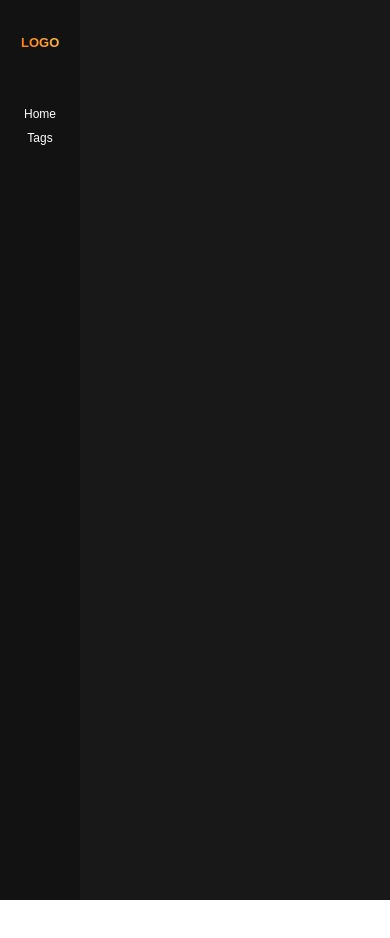
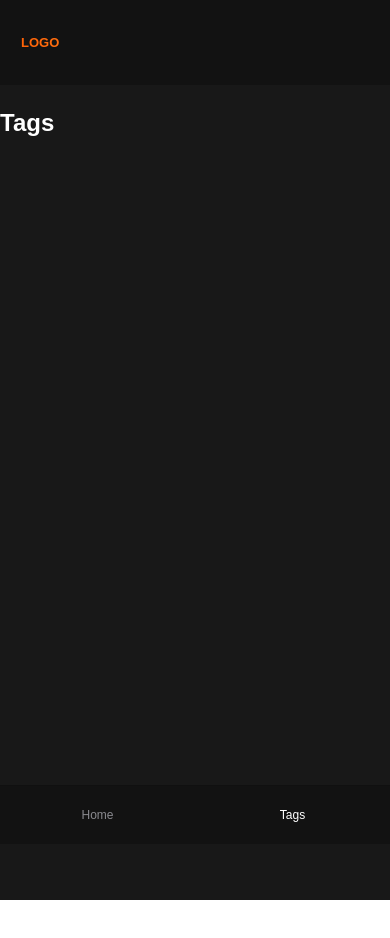
Before and after one commit to t1123425/front-end-exam2, a React (Create React App) app: page /tags in a window 390 px wide. Shown: the top 938 px of the page. After the commit the page ends 900 px from the top, so only its background shows below. Built offline with nearby package versions, Linux system fonts and the light colour scheme.

Commit message:
update navbar layout for mobile page & add desktop & mobile breakpoint layout change

```diff
--- a/src/App.tsx
+++ b/src/App.tsx
@@ -2,27 +2,42 @@ import React from 'react';
 import NavBar from './components/NavBar';
 import { Outlet } from 'react-router-dom'
 import Box from '@mui/material/Box';
-import { Grid } from '@mui/material';
 import FollowList from './components/FollowList';
 import BPMatches from './helpers/BreakPointMatch'
 function App() {
+  const lgMatch = BPMatches('lg');
+  const mdMatch = BPMatches('md');
+  const lgMainStyle = {
+    maxWidth:725,
+    margin:0,
+    paddingLeft:'130px'
+  }
+  const smMainStyle = {
+    maxWidth:850,
+    margin:'0 auto',
+    paddingLeft:0
+  }
   return (
     <Box sx={{
+      display:'flex',
+      flexWrap:'wrap',
       width:1,
-      height:1,
+      flexDirection:mdMatch?'column':'row',
       backgroundColor:'primary.dark',
       color:'primary.contrastText'
     }}>
-     <NavBar />
-     <Box component="main">
-        <Outlet />
+     <NavBar mdMatch={mdMatch} />
+     <Box component="main" sx={{flexGrow:1}}>
+        <Box component="section" sx={lgMatch?smMainStyle:lgMainStyle} >
+           <Outlet />
+        </Box>
      </Box>
       {/* <Grid sx={{height:1}} justifyContent="center" container>
         <Grid sx={{maxWidth:BPMatches('lg')?850:725}} item>
           <Outlet />
         </Grid>
       </Grid> */}
-      <FollowList/>
+      <FollowList  isShow={!lgMatch}/>
     </Box>
   );
 }
--- a/src/assets/main.scss
+++ b/src/assets/main.scss
@@ -1,8 +1,15 @@
 //For custom style
 //main
-html,body,#root{
+html{
+  height:100%;
+}
+body{
+  min-height: 100%;
+  display: flex;
+}
+#root{
+  display: flex;
   width:100%;
-  height:100%;
   padding: 0;
   min-height: 900px;
 }
--- a/src/components/FollowList/index.tsx
+++ b/src/components/FollowList/index.tsx
@@ -3,15 +3,18 @@ import Tabs from '@mui/material/Tabs';
 import Tab from '@mui/material/Tab';
 import Box from '@mui/material/Box';
 import Container from '@mui/material/Container';
-import BPMatches from '../../helpers/BreakPointMatch';
+import Drawer from '@mui/material/Drawer';
 function a11yProps(index: number) {
     return {
       id: `simple-tab-${index}`,
       'aria-controls': `simple-tabpanel-${index}`,
     };
 }
-
-const FollowList:React.FC = () => {
+interface followListProps{
+    isShow?:boolean,
+    width?:number | string
+}
+const FollowList:React.FC<followListProps> = props => {
     const [value, setValue] = useState(0);
 
     const handleChange = (event: React.SyntheticEvent, newValue: number) => {
@@ -20,15 +23,15 @@ const FollowList:React.FC = () => {
     return (
         <Box sx={{
             maxWidth:375,
-            width:1,
+            width:props.width?props.width:1,
             height:1,
             backgroundColor:'primary.main',
-            display:BPMatches('lg')?'none':'block',
+            opacity:props.isShow?1:0,
             position:'fixed',
             top:0,
             right:0
         }}>
-            <Box sx={{ borderBottom: 1, borderColor: '#1F1F1F' }}>
+            <Box sx={{ borderBottom: 1, borderColor: '#1F1F1F',paddingTop:'32px'}}>
                 <Tabs value={value} onChange={handleChange} centered variant="fullWidth" aria-label="basic tabs example">
                     <Tab label="Followers" {...a11yProps(0)} />
                     <Tab label="Following" {...a11yProps(1)} />
--- a/src/components/NavBar/LinksList.tsx
+++ b/src/components/NavBar/LinksList.tsx
@@ -1,16 +1,36 @@
 import React from 'react';
 import {NavLink} from 'react-router-dom';
 import List from '@mui/material/List';
+import ListItem from '@mui/material/ListItem';
+import ListItemText from '@mui/material/ListItemText';
 interface LinksData{
     name:string,
     path:string
 }
 interface ListProps{
-    links?:LinksData[]
+    links?:LinksData[],
+    listDirect?:string
 }
 const LinksList:React.FC<ListProps> = props => {
+    const linkStyles = {
+        textAlign:'center',
+        fontSize:'12px',
+        color:'#8A8A8F',
+        '&[aria-current="page"]':{
+            color:'#fff'
+        }
+    }
     return (
-        <div></div>
+        <List sx={{display:'flex',flexDirection:props.listDirect?props.listDirect:'column'}}>
+            {
+                props.links && props.links.map((e,i)=>{
+                    return (
+                        <ListItem key={i} component={NavLink} end={e.name === 'Home'} sx={linkStyles} to={e.path}>
+                            <ListItemText primary={e.name} sx={{'& .MuiTypography-root':{fontSize:'12px'}}}></ListItemText>
+                        </ListItem>
+                    )
+                })}
+        </List>
     )
 }
 
--- a/src/components/NavBar/index.tsx
+++ b/src/components/NavBar/index.tsx
@@ -1,31 +1,39 @@
 import React from 'react';
-import {NavLink} from 'react-router-dom';
 import Box from '@mui/material/Box';
-
-
-const NavBar: React.FC = () => {
+import Drawer from '@mui/material/Drawer';
+import LinksList from './LinksList';
+interface navProp{
+  mdMatch?:boolean
+  maxWidth?:number | string
+}
+const NavBar: React.FC<navProp> = props => {
+  const linksData = [
+    {
+      name:'Home',
+      path:'/'
+    },
+    {
+      name:'Tags',
+      path:'/tags'
+    }
+  ]
   return (
     <Box
     component="nav"
     sx={{
-      width:1,
-      height:1,
-      maxWidth:80,
-      textAlign:'center',
+      flexGrow:props.mdMatch?0:1,
+      maxWidth:props.mdMatch?'100%':80,
       backgroundColor:'primary.main',
-      // position:'fixed',
-      // top:0,
-      // left:0
     }}>
-      <h1 className="m-0 logoStyle">LOGO</h1>
-      <ul className="defaultList">
-        <li>
-          <NavLink to="/">Home</NavLink>
-        </li>
-        <li>
-          <NavLink to="/tags">Tags</NavLink>
-        </li>
-      </ul>
+      <h1 style={{display:props.mdMatch?'block':'none'}} className="m-0 logoStyle">LOGO</h1>
+      <Drawer
+        anchor={props.mdMatch?'bottom':'left'}
+        variant="permanent"
+        sx={{'& .MuiPaper-root':{backgroundColor:'primary.main'}}}
+        open>
+        <h1 style={{display:props.mdMatch?'none':'block'}} className="m-0 logoStyle">LOGO</h1>
+        <LinksList listDirect={props.mdMatch?'row':'column'} links={linksData} />
+      </Drawer>
     </Box>
   );
 };
--- a/src/pages/Tags.tsx
+++ b/src/pages/Tags.tsx
@@ -1,10 +1,13 @@
-import React from 'react';
-
+import React, {Fragment}from 'react';
+import { Grid } from '@mui/material';
 const Tags:React.FC = () => {
     return (
-        <section>
-            <h1>Tags</h1>
-        </section>
+        <Fragment>
+             <h1>Tags</h1>
+             <Grid container>
+                <Grid item></Grid>
+            </Grid>
+        </Fragment>
     )
 }
 
```
